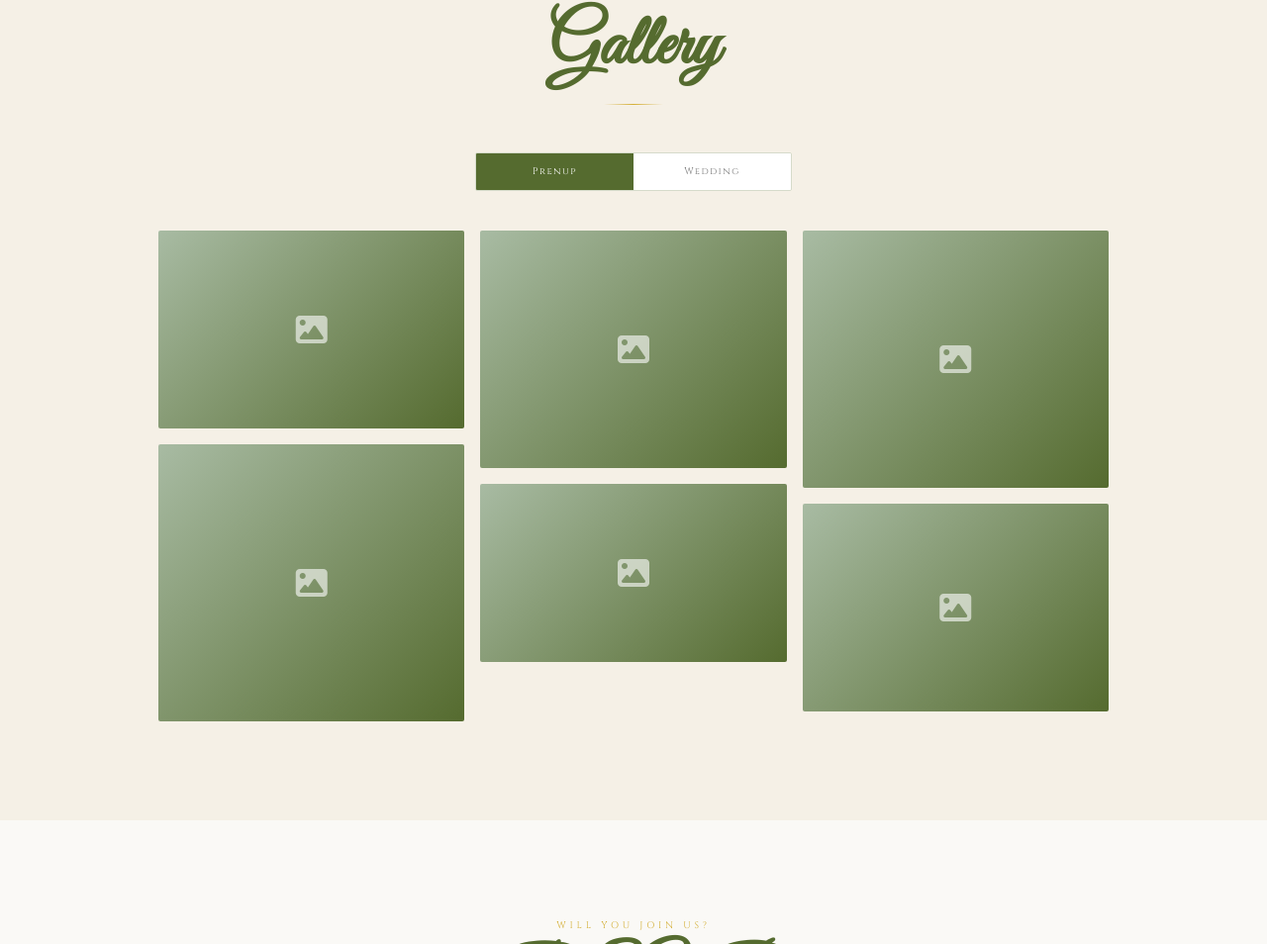
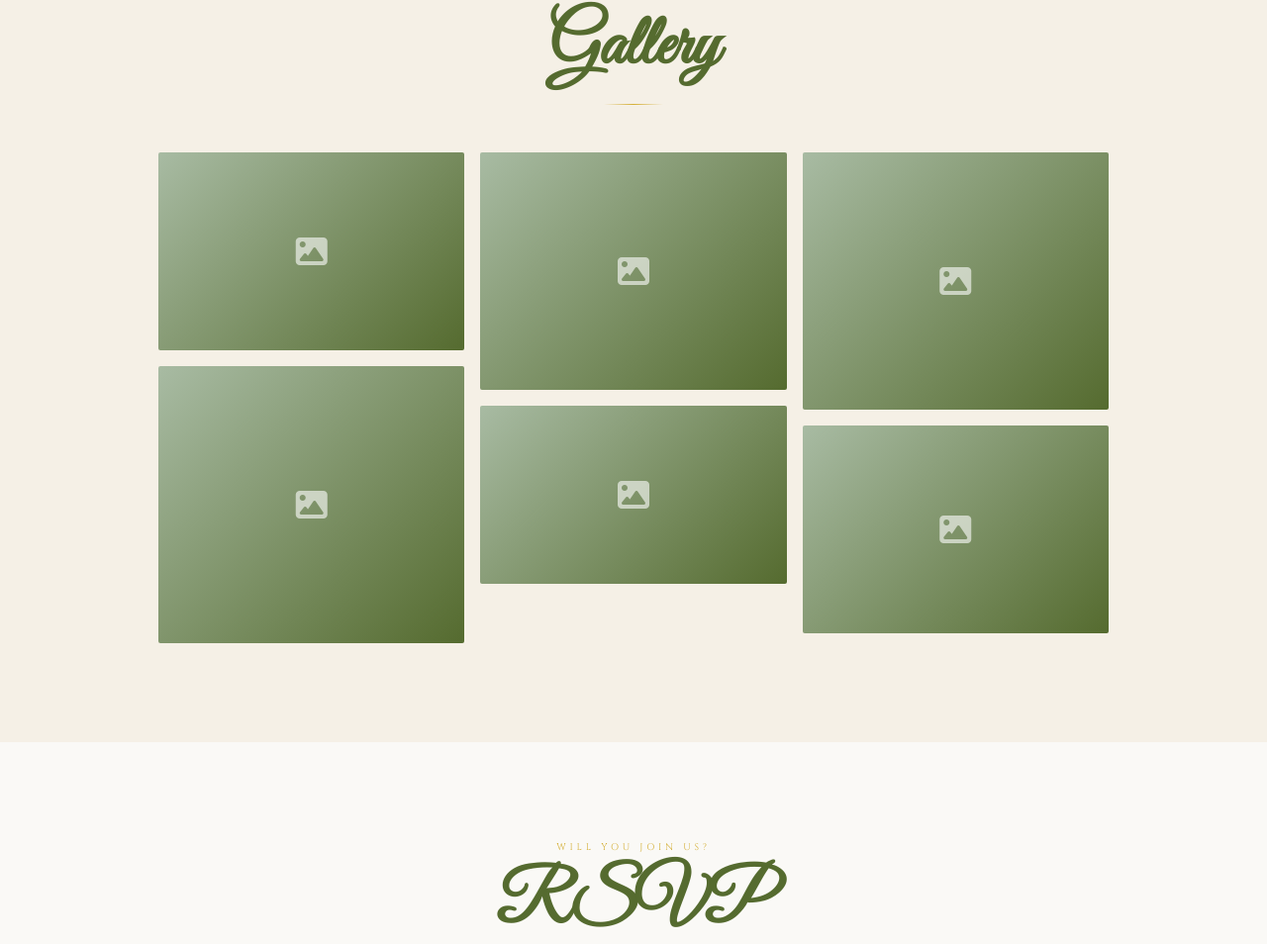
Before and after one commit to myweddingwebsite/MikeAndVanissa, a plain HTML site: page index.html in a window 1280 px wide. Shown: the part 7936-8890 px from the top of the page at 99% size. Drawn offline with nearby package versions, Linux system fonts and the light colour scheme.

Commit message:
Update index.html

```diff
--- a/index.html
+++ b/index.html
@@ -782,10 +782,6 @@
   <div class="section-eyebrow reveal">Through the Lens</div>
   <h2 class="section-title reveal">Gallery</h2>
   <div class="section-divider reveal"></div>
-  <div class="gallery-tabs reveal">
-    <button class="gallery-tab active" onclick="switchTab(this,'prenup')">Prenup</button>
-    <button class="gallery-tab" onclick="switchTab(this,'wedding')">Wedding</button>
-  </div>
   <div class="gallery-grid reveal" id="galleryGrid">
     <div class="gallery-item"><div class="gallery-placeholder gallery-ph-1"><i class="fas fa-image"></i></div></div>
     <div class="gallery-item"><div class="gallery-placeholder gallery-ph-2"><i class="fas fa-image"></i></div></div>
```
